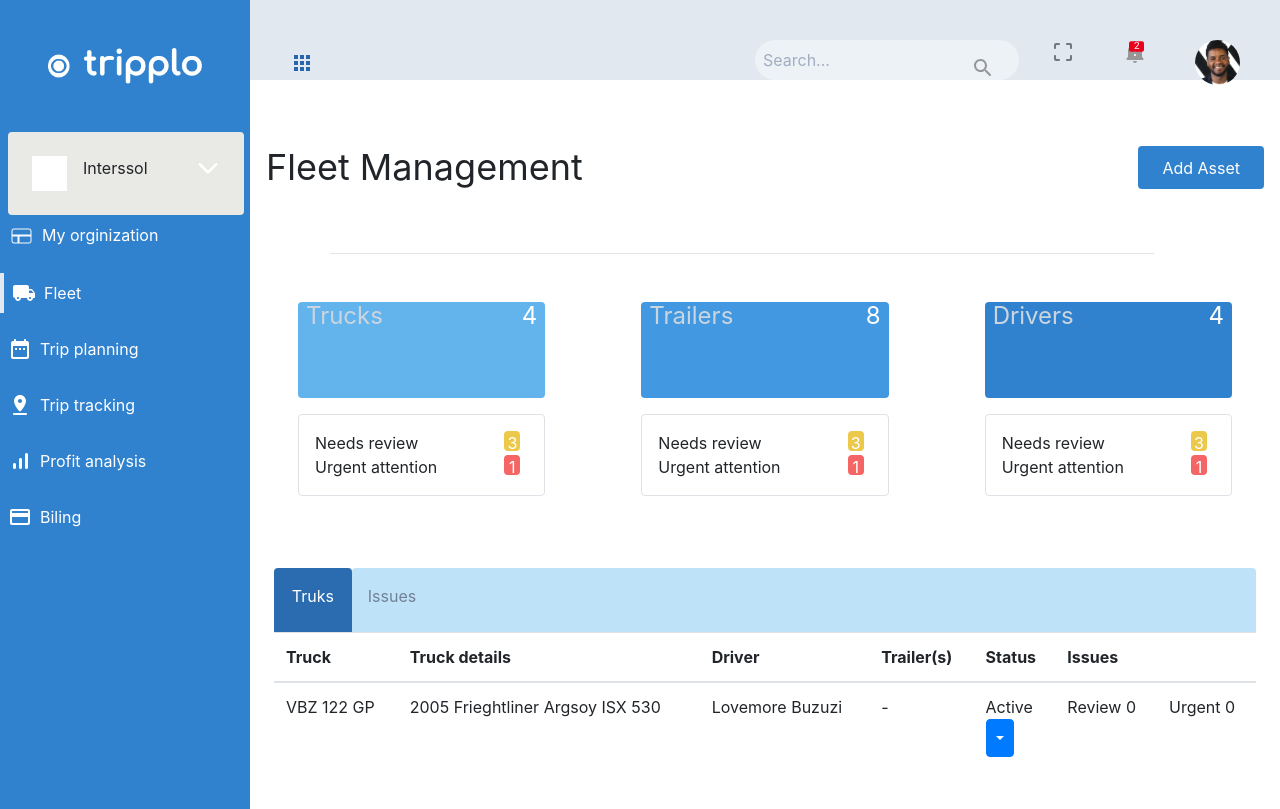
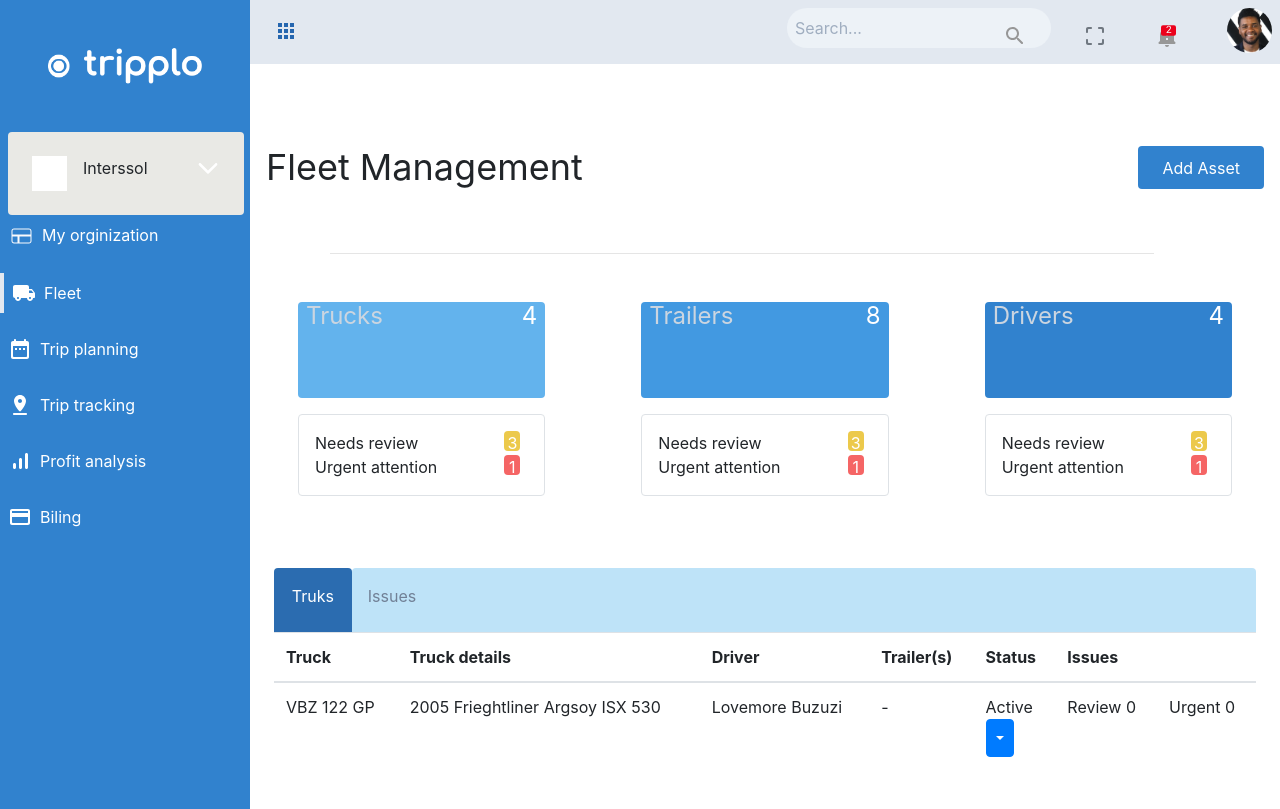
Before and after one commit to AmoDinho/tripplo-dashboard, a React (Create React App) app: page / in a window 1280 px wide. Built offline with nearby package versions, Linux system fonts and the light colour scheme.

Commit message:
Everything in the navbar is alright

```diff
--- a/src/components/navigation/TopNav.js
+++ b/src/components/navigation/TopNav.js
@@ -8,23 +8,23 @@ import User from '../../assets/user.jpg'
 const TopNav = ({ isOpen, onClick, children, ...props }) => {
 
     return (
-        <nav className={'h-12 p-10 bg-gray-300 mb-5 flex items-center justify-between flex-wrap '}>
+        <nav className={'h-16 pb-10 bg-gray-300 mb-5 flex items-center justify-between flex-wrap '}>
 
-            <div className="flex items-center flex-shrink">
+            <div className="flex items-center flex-shrink ml-4">
                 <span onClick={onClick}>
                     <img src={Menu} alt="menu" />
                 </span>
             </div>
 
 
-            <div className="  lg:flex lg:items-start ">
+            <div className="  flex items-start p-2">
 
 
                 <SearchBar />
 
 
-                <img src={Grid} className="ml-8 mr-5" alt="grid" />
-                <img src={Bell} className="mr-5" alt="bell" />
+                <img src={Grid} className="ml-8 mr-5 mt-3 " alt="grid" />
+                <img src={Bell} className="mr-5  mt-3" alt="bell" />
 
                 <Avatar src={User} />
 
```
